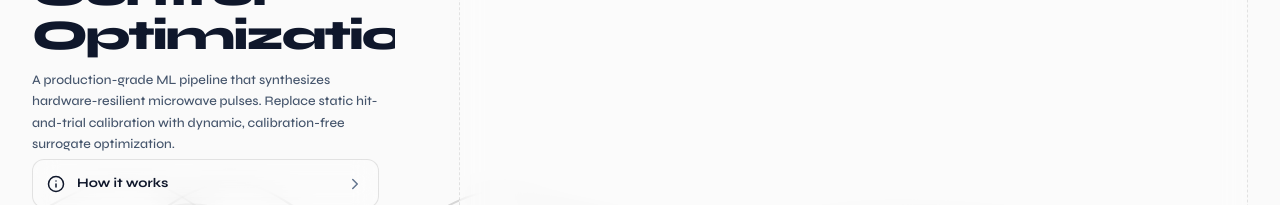
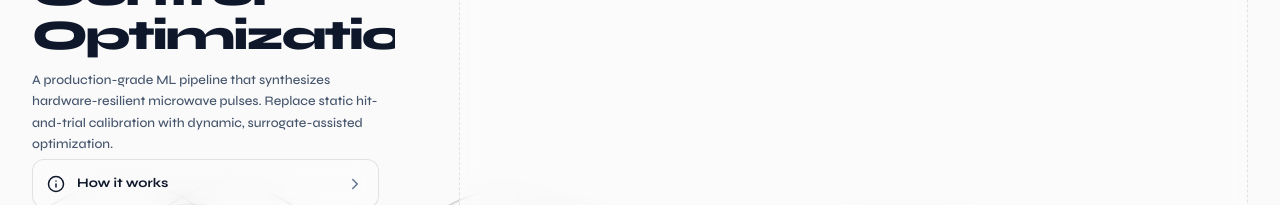
Before and after one commit to HABER7789/AutoPulseSynth, a Next.js app in the folder frontend/: page / in a window 1280 px wide. Shown: the part 146-351 px from the top of the page. Built offline with nearby package versions, Linux system fonts and the light colour scheme.

Commit message:
Fix: remove 'calibration-free' claim, replace with 'surrogate-assisted'

```diff
--- a/frontend/src/app/page.tsx
+++ b/frontend/src/app/page.tsx
@@ -178,7 +178,7 @@ export default function AutoPulseDashboard() {
               <h1 className="text-4xl lg:text-[42px] font-extrabold tracking-tighter mb-3 leading-[1.05]">Quantum Control <br className="hidden xl:block" /> Optimization.</h1>
               <p className={`text-[13px] font-medium leading-relaxed ${theme.textMuted}`}>
                 A production-grade ML pipeline that synthesizes hardware-resilient microwave pulses.
-                Replace static hit-and-trial calibration with dynamic, calibration-free surrogate optimization.
+                Replace static hit-and-trial calibration with dynamic, surrogate-assisted optimization.
               </p>
             </div>
 
```
